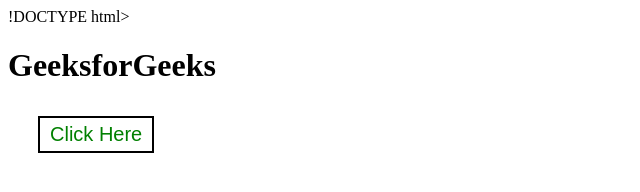
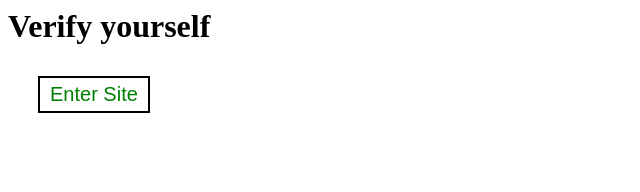
Before and after one commit to ManannJoshi/Server-Store, a plain HTML site: page index.html in a window 1280 px wide. Shown: the whole page, without its empty margins (0-640 px from the left). Drawn offline with Linux system fonts and the light colour scheme.

Commit message:
Update index.html

```diff
--- a/index.html
+++ b/index.html
@@ -1,10 +1,8 @@
-!DOCTYPE html>
 <html>
 
 <head>
     <title>
-        Create an HTML button that
-        acts like a link
+        Verify
     </title>
 
     <!-- Style to create button -->
@@ -24,12 +22,12 @@
 </head>
 
 <body>
-    <h1>GeeksforGeeks</h1>
+    <h1>Verify yourself</h1>
 
     <!-- Adding link to the button on the onclick event -->
     <button class="GFG"
-    onclick="window.location.href = 'https://ide.geeksforgeeks.org';">
-        Click Here
+    onclick="window.location.href = 'https://crizzymc.tebex.io';">
+        Enter Site
     </button>
 </body>
 
```
